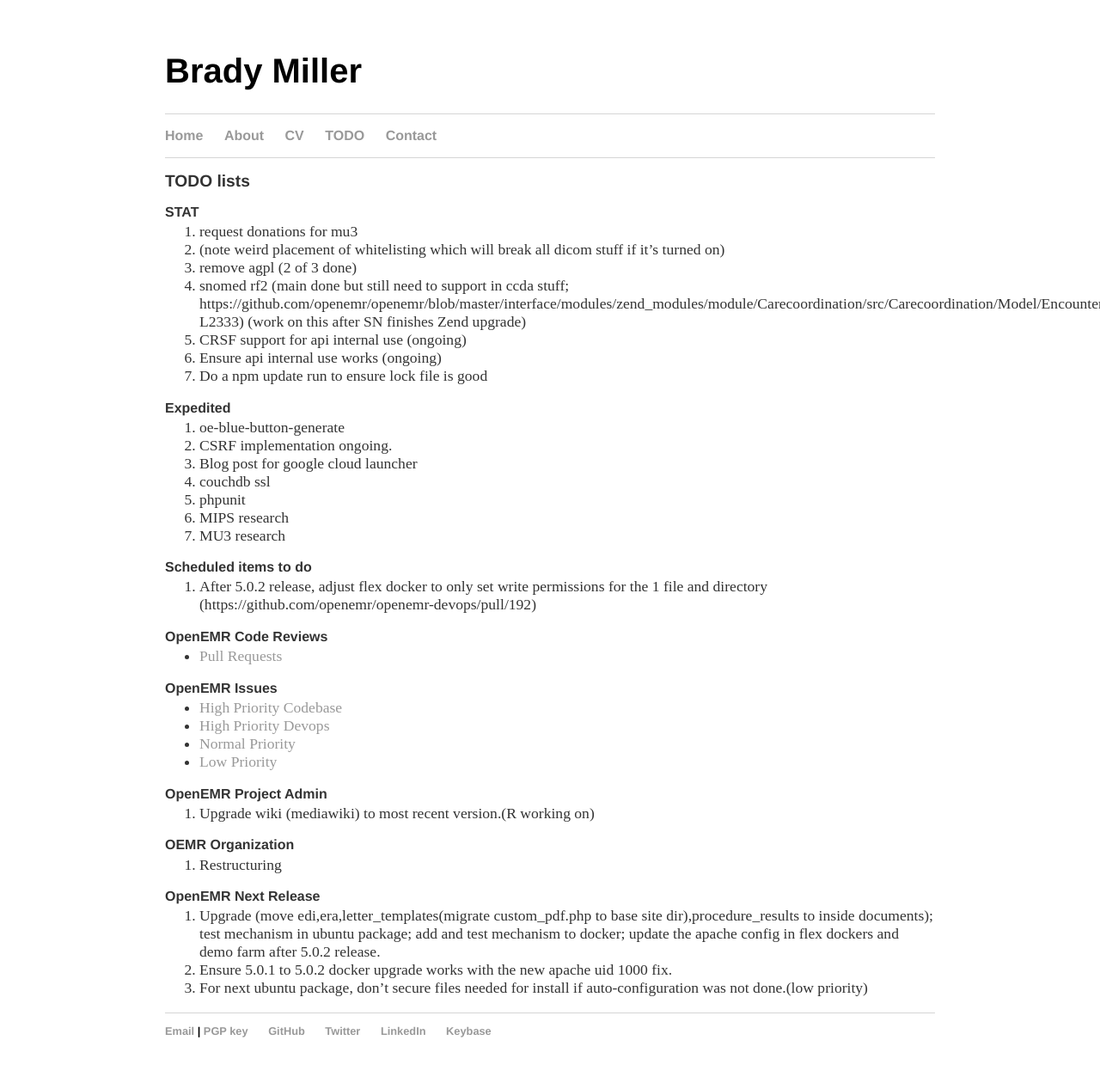
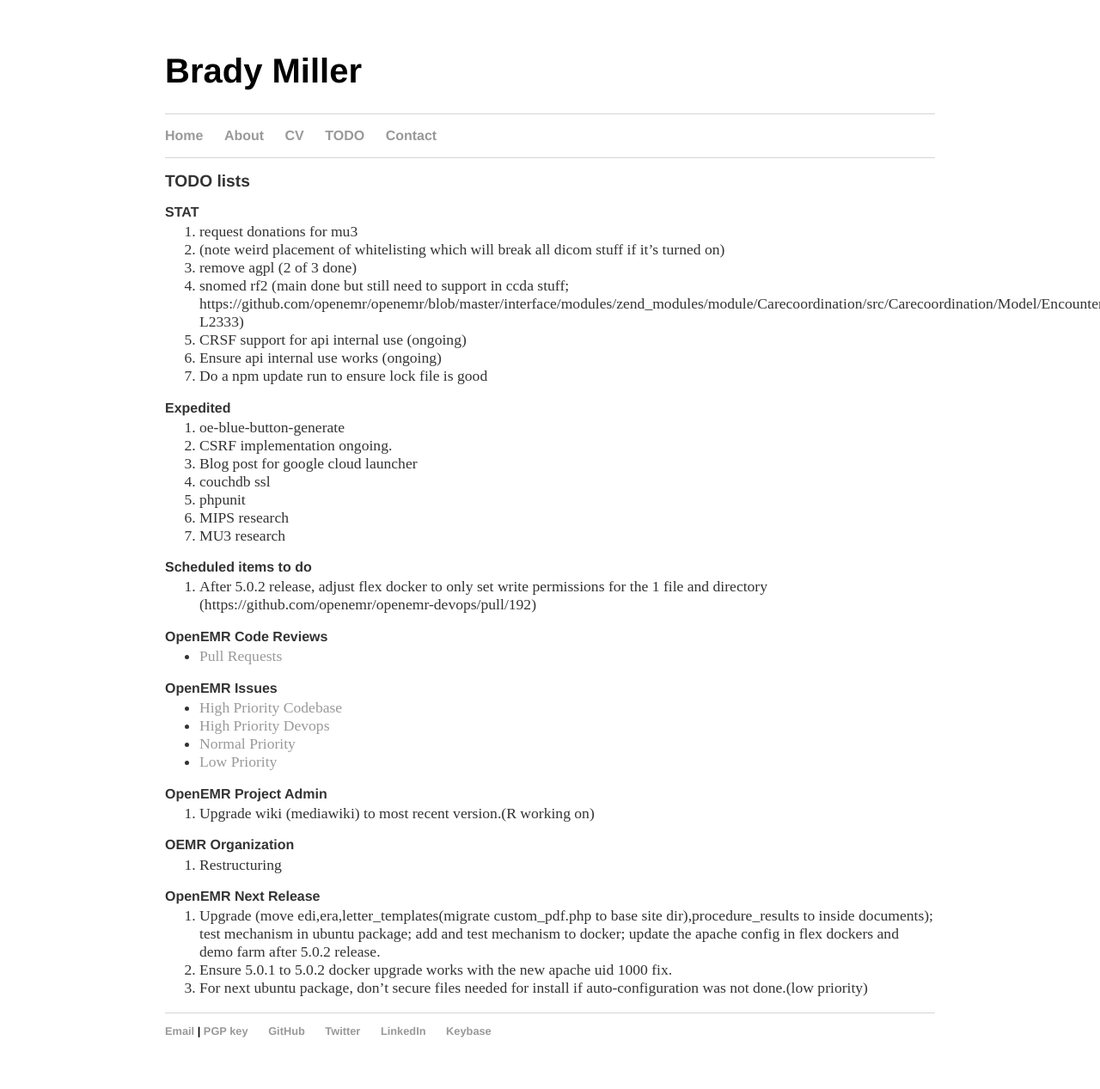
Before and after one commit to bradymiller/bradymiller.github.io, a Jekyll site: the page built from todo/index.md, in a window 1280 px wide. Shown: the whole page at 86% size. Built offline with Jekyll 4.4.1, drawn with Linux system fonts in a browser that asks for light colours; our own code applies the rules of GitHub Pages for plain Markdown files.

Commit message:
Update index.md

```diff
--- a/todo/index.md
+++ b/todo/index.md
@@ -7,7 +7,7 @@
 1. request donations for mu3
 2. (note weird placement of whitelisting which will break all dicom stuff if it's turned on)
 1. remove agpl (2 of 3 done)
-1. snomed rf2 (main done but still need to support in ccda stuff; https://github.com/openemr/openemr/blob/master/interface/modules/zend_modules/module/Carecoordination/src/Carecoordination/Model/EncounterccdadispatchTable.php#L2316-L2333) (work on this after SN finishes Zend upgrade)
+1. snomed rf2 (main done but still need to support in ccda stuff; https://github.com/openemr/openemr/blob/master/interface/modules/zend_modules/module/Carecoordination/src/Carecoordination/Model/EncounterccdadispatchTable.php#L2316-L2333)
 1. CRSF support for api internal use (ongoing)
 1. Ensure api internal use works (ongoing)
 1. Do a npm update run to ensure lock file is good
```
